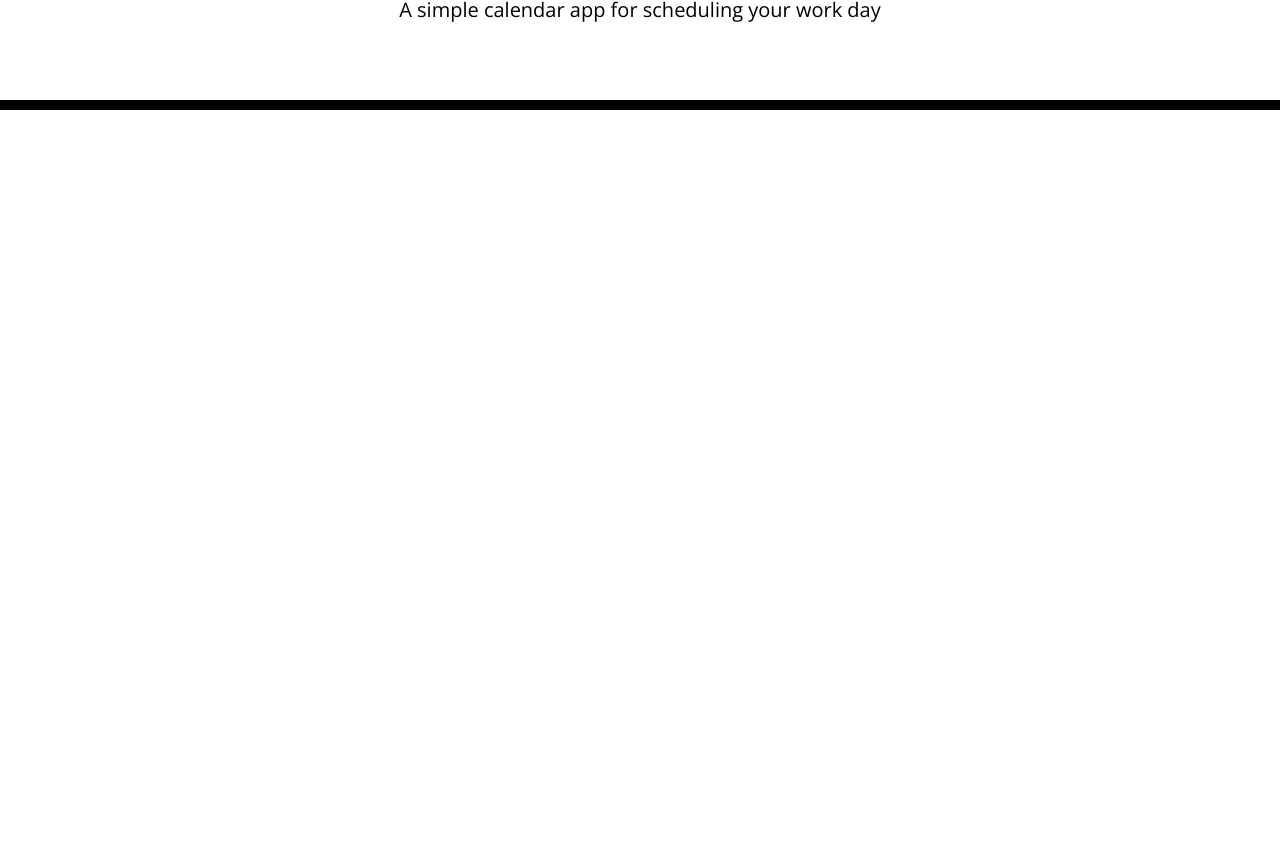
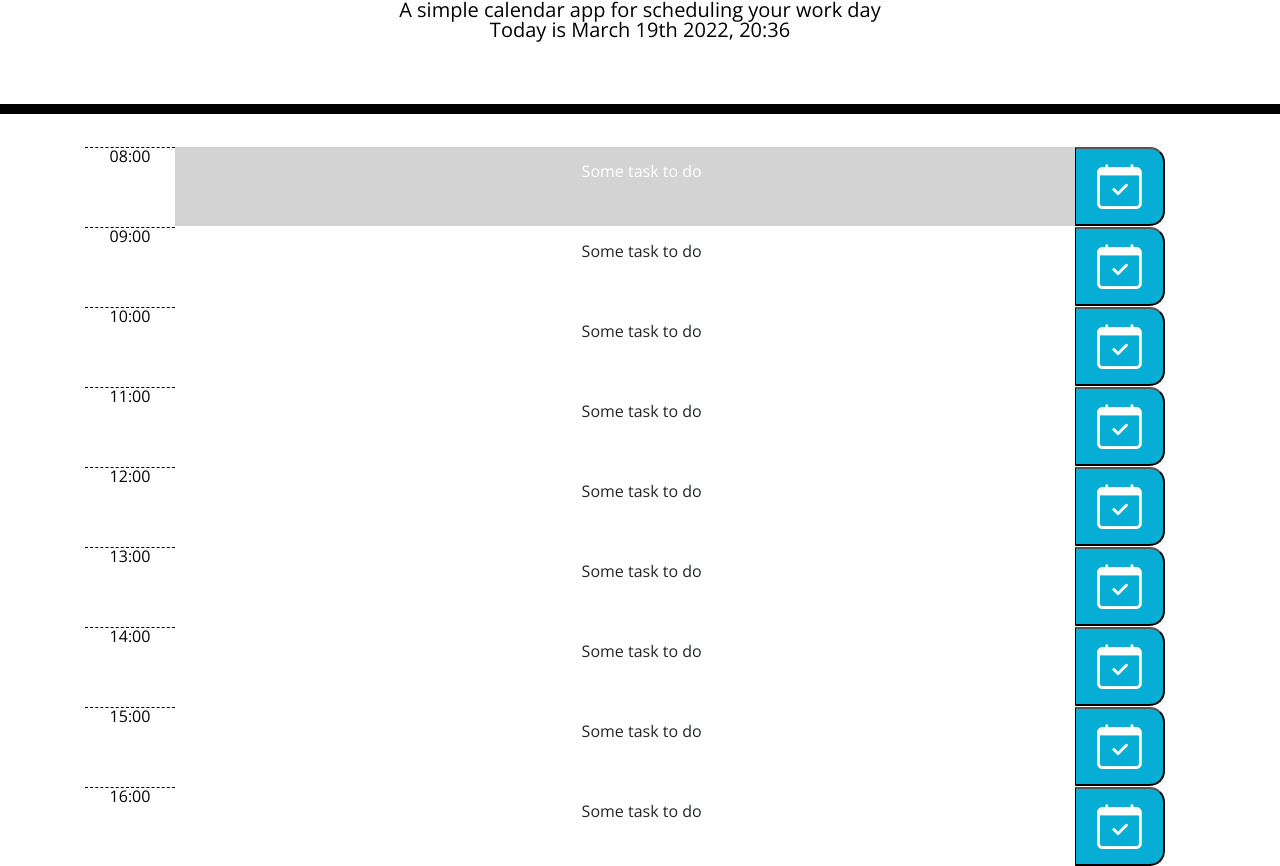
Before and after one commit to sergiionyx/work-day-scheduler, a plain HTML site: page index.html in a window 1280 px wide. Shown: the part 158-1024 px from the top of the page. Before the commit the page ends 800 px from the top, so only its background shows below. Drawn offline with nearby package versions, Linux system fonts and the light colour scheme; files that its build step writes are made by us from their sources.

Commit message:
prep html for js

```diff
--- a/assets/js/script.js
+++ b/assets/js/script.js
@@ -0,0 +1,5 @@
+var currentDay = document.querySelector("#currentDay");
+
+
+
+currentDay.textContent = "Today is " + moment().format('MMMM Do YYYY, HH:mm');
--- a/assets/styles/style.css
+++ b/assets/styles/style.css
@@ -63,9 +63,20 @@ textarea{
   border-bottom-right-radius: 15px;
   background-color: #06AED5;
   color: white;
+  padding: 0;
+  font-size: 3.5vw;
+
 }
 
 .saveBtn i:hover {
-  font-size: 20px;
+  font-size: 4.5vw;
   transition: all .3s ease-in-out;
 }
+
+.container {
+  text-align: center;
+}
+
+p{
+  margin-bottom: 0;
+}
--- a/index.html
+++ b/index.html
@@ -1,24 +1,17 @@
 <!DOCTYPE html>
 <html lang="en">
+
 <head>
   <meta charset="UTF-8" />
   <meta name="viewport" content="width=device-width, initial-scale=1.0" />
   <meta http-equiv="X-UA-Compatible" content="ie=edge" />
-    <link
-      rel="stylesheet"
-      href="https://stackpath.bootstrapcdn.com/bootstrap/4.3.1/css/bootstrap.min.css"
-    />
-    <link
-      rel="stylesheet"
-      href="https://use.fontawesome.com/releases/v5.8.1/css/all.css"
-      integrity="sha384-50oBUHEmvpQ+1lW4y57PTFmhCaXp0ML5d60M1M7uH2+nqUivzIebhndOJK28anvf"
-      crossorigin="anonymous"
-    />
-    <link
-      href="https://fonts.googleapis.com/css?family=Open+Sans&display=swap"
-      rel="stylesheet"
-    />
-    <link rel="stylesheet" href="style.css" />
+  <link rel="stylesheet" href="https://stackpath.bootstrapcdn.com/bootstrap/4.3.1/css/bootstrap.min.css" />
+  <link rel="stylesheet" href="https://use.fontawesome.com/releases/v5.8.1/css/all.css"
+    integrity="sha384-50oBUHEmvpQ+1lW4y57PTFmhCaXp0ML5d60M1M7uH2+nqUivzIebhndOJK28anvf" crossorigin="anonymous" />
+  <link href="https://fonts.googleapis.com/css?family=Open+Sans&display=swap" rel="stylesheet" />
+  <link rel="stylesheet" href="https://cdn.jsdelivr.net/npm/bootstrap-icons@1.8.1/font/bootstrap-icons.css">
+  <link rel="stylesheet" href="https://cdnjs.cloudflare.com/ajax/libs/jqueryui/1.12.1/themes/base/jquery-ui.min.css">
+  <link rel="stylesheet" href="./assets/styles/style.css" />
   <title>Work Day Scheduler</title>
 </head>
 
@@ -29,10 +22,86 @@
     <p id="currentDay" class="lead"></p>
   </header>
   <div class="container">
-      <!-- Timeblocks go here -->
+    <div class="row container time-block">
+      <div class="col-1 hour"> 08:00 </div>
+      <p id="time-block-8" class="col-10 past">
+        Some task to do
+      </p>
+      <button class="col-1 saveBtn"><i class="bi bi-calendar-check"></i></button>
     </div>
 
-    <script src="https://code.jquery.com/jquery-3.4.1.min.js"></script>
-    <script src="https://cdnjs.cloudflare.com/ajax/libs/moment.js/2.24.0/moment.min.js"></script>
+    <div class="row container time-block">
+      <div class="col-1 hour"> 09:00 </div>
+      <p id="time-block-8" class="col-10">
+        Some task to do
+      </p>
+      <button class="col-1 saveBtn"><i class="bi bi-calendar-check"></i></button>
+    </div>
+
+    <div class="row container time-block">
+      <div class="col-1 hour"> 10:00 </div>
+      <p id="time-block-8" class="col-10">
+        Some task to do
+      </p>
+      <button class="col-1 saveBtn"><i class="bi bi-calendar-check"></i></button>
+    </div>
+
+    <div class="row container time-block">
+      <div class="col-1 hour"> 11:00 </div>
+      <p id="time-block-8" class="col-10">
+        Some task to do
+      </p>
+      <button class="col-1 saveBtn"><i class="bi bi-calendar-check"></i></button>
+    </div>
+
+    <div class="row container time-block">
+      <div class="col-1 hour"> 12:00 </div>
+      <p id="time-block-8" class="col-10">
+        Some task to do
+      </p>
+      <button class="col-1 saveBtn"><i class="bi bi-calendar-check"></i></button>
+    </div>
+
+    <div class="row container time-block">
+      <div class="col-1 hour"> 13:00 </div>
+      <p id="time-block-8" class="col-10">
+        Some task to do
+      </p>
+      <button class="col-1 saveBtn"><i class="bi bi-calendar-check"></i></button>
+    </div>
+
+    <div class="row container time-block">
+      <div class="col-1 hour"> 14:00 </div>
+      <p id="time-block-8" class="col-10">
+        Some task to do
+      </p>
+      <button class="col-1 saveBtn"><i class="bi bi-calendar-check"></i></button>
+    </div>
+
+    <div class="row container time-block">
+      <div class="col-1 hour"> 15:00 </div>
+      <p id="time-block-8" class="col-10">
+        Some task to do
+      </p>
+      <button class="col-1 saveBtn"><i class="bi bi-calendar-check"></i></button>
+    </div>
+
+    <div class="row container time-block">
+      <div class="col-1 hour"> 16:00 </div>
+      <p id="time-block-8" class="col-10">
+        Some task to do
+      </p>
+      <button class="col-1 saveBtn"><i class="bi bi-calendar-check"></i></button>
+    </div>
+
+
+
+  </div>
+
+  <script src="https://cdnjs.cloudflare.com/ajax/libs/jquery/3.4.1/jquery.min.js"></script>
+  <script src="https://cdnjs.cloudflare.com/ajax/libs/jqueryui/1.12.1/jquery-ui.min.js"></script>
+  <script src="https://cdnjs.cloudflare.com/ajax/libs/moment.js/2.27.0/moment.min.js"></script>
+  <script src="./assets/js/script.js"></script>
 </body>
+
 </html>
```
Lines whose indentation alone changed are shown as unchanged.
